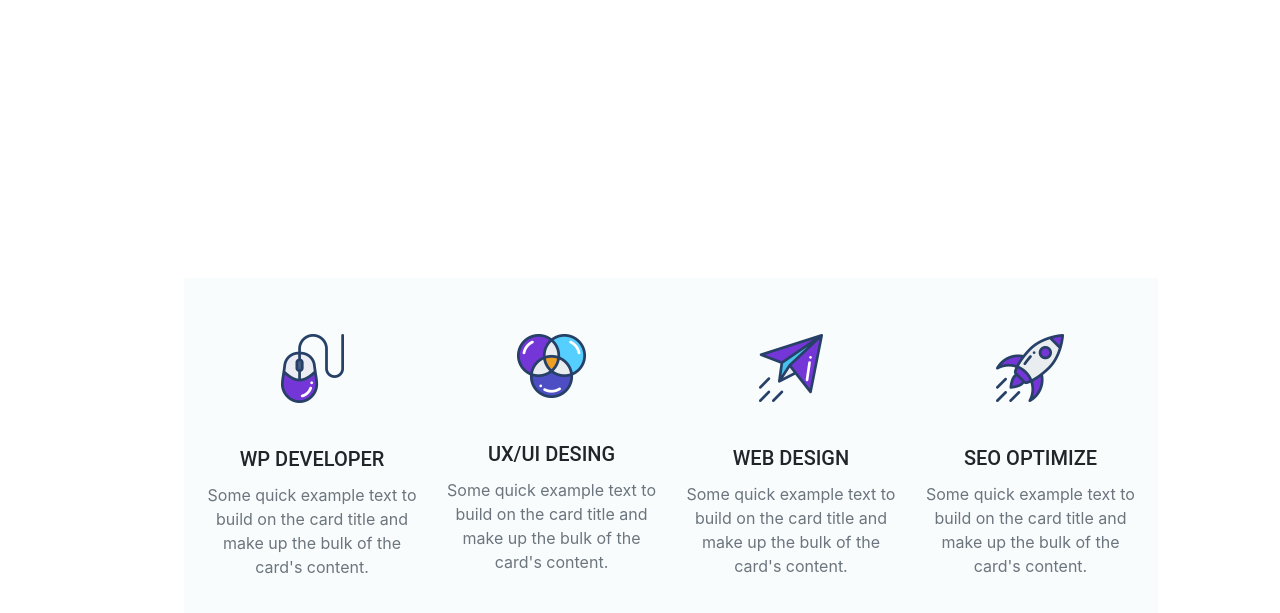
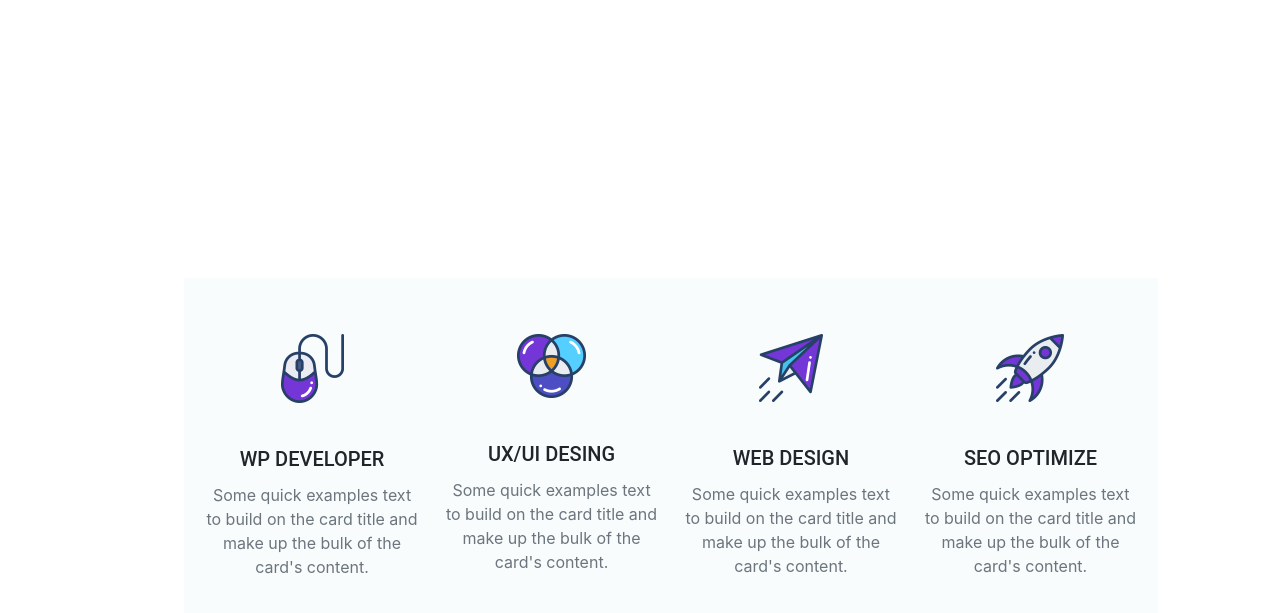
Before and after one commit to SaketSingh1012/Portfolio-using-html-css-jas-bootstrap-project, a plain HTML site: page Index.html in a window 1280 px wide. Shown: the part 2104-2717 px from the top of the page. Drawn offline with Linux system fonts and the light colour scheme.

Commit message:
Update Index.html

```diff
--- a/Index.html
+++ b/Index.html
@@ -188,7 +188,7 @@
                                 <div class="card-body text-center">
                                     <h5 class="card-title text-uppercase font-roboto">Wp developer</h5>
                                     <p class="card-text text-secondary">
-                                        Some quick example text to build on the card
+                                        Some quick examples text to build on the card
                                         title and make up
                                         the bulk of the card's content.
                                     </p>
@@ -203,7 +203,7 @@
                                 <div class="card-body text-center">
                                     <h5 class="card-title text-uppercase font-roboto">ux/ui desing</h5>
                                     <p class="card-text text-secondary">
-                                        Some quick example text to build on the card
+                                        Some quick examples text to build on the card
                                         title and make up
                                         the bulk of the card's content.
                                     </p>
@@ -218,7 +218,7 @@
                                 <div class="card-body text-center">
                                     <h5 class="card-title text-uppercase font-roboto">web design</h5>
                                     <p class="card-text text-secondary">
-                                        Some quick example text to build on the card
+                                        Some quick examples text to build on the card
                                         title and make up
                                         the bulk of the card's content.
                                     </p>
@@ -233,7 +233,7 @@
                                 <div class="card-body text-center">
                                     <h5 class="card-title text-uppercase font-roboto">seo optimize</h5>
                                     <p class="card-text text-secondary">
-                                        Some quick example text to build on the card
+                                        Some quick examples text to build on the card
                                         title and make up
                                         the bulk of the card's content.
                                     </p>
```
